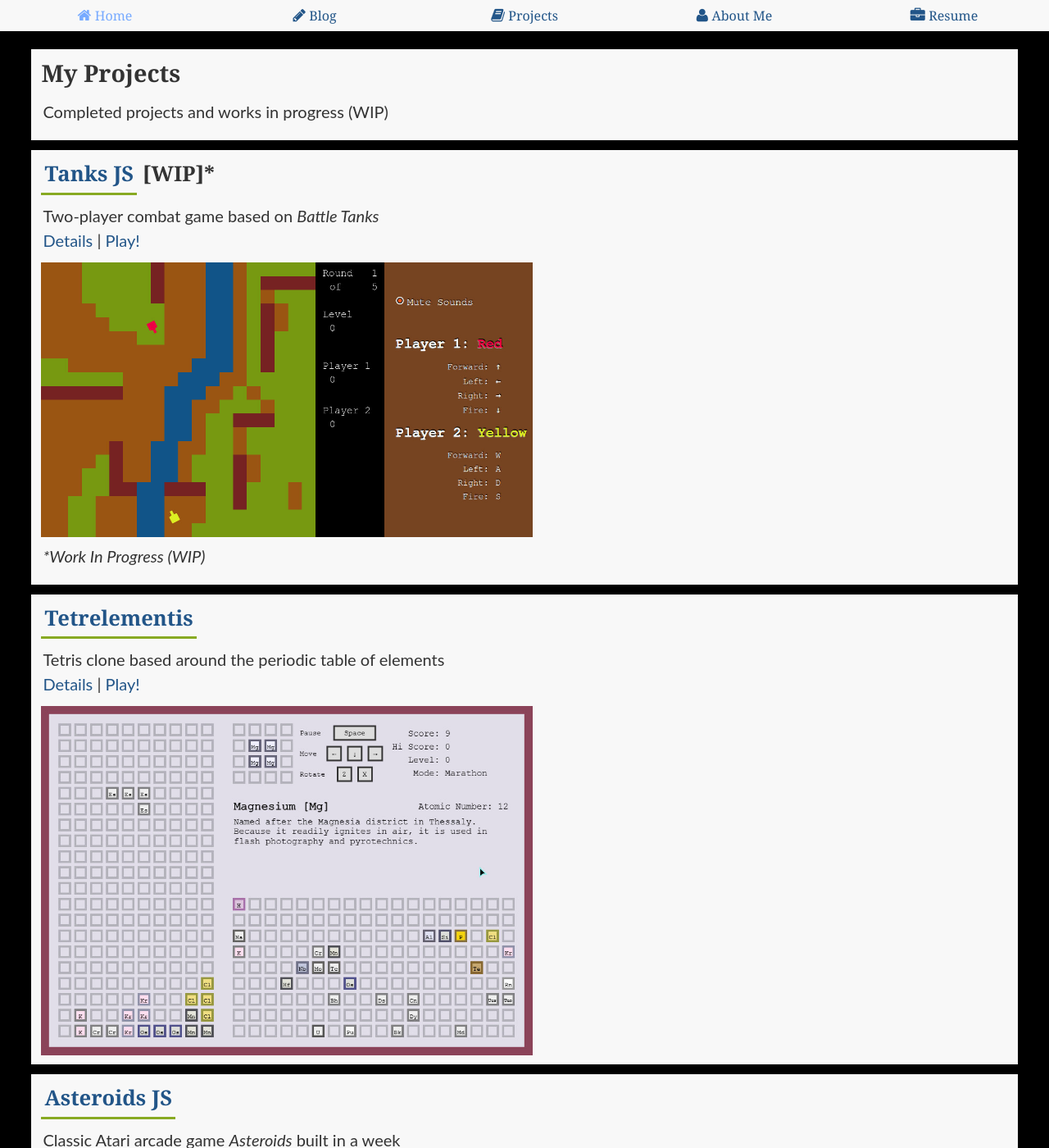
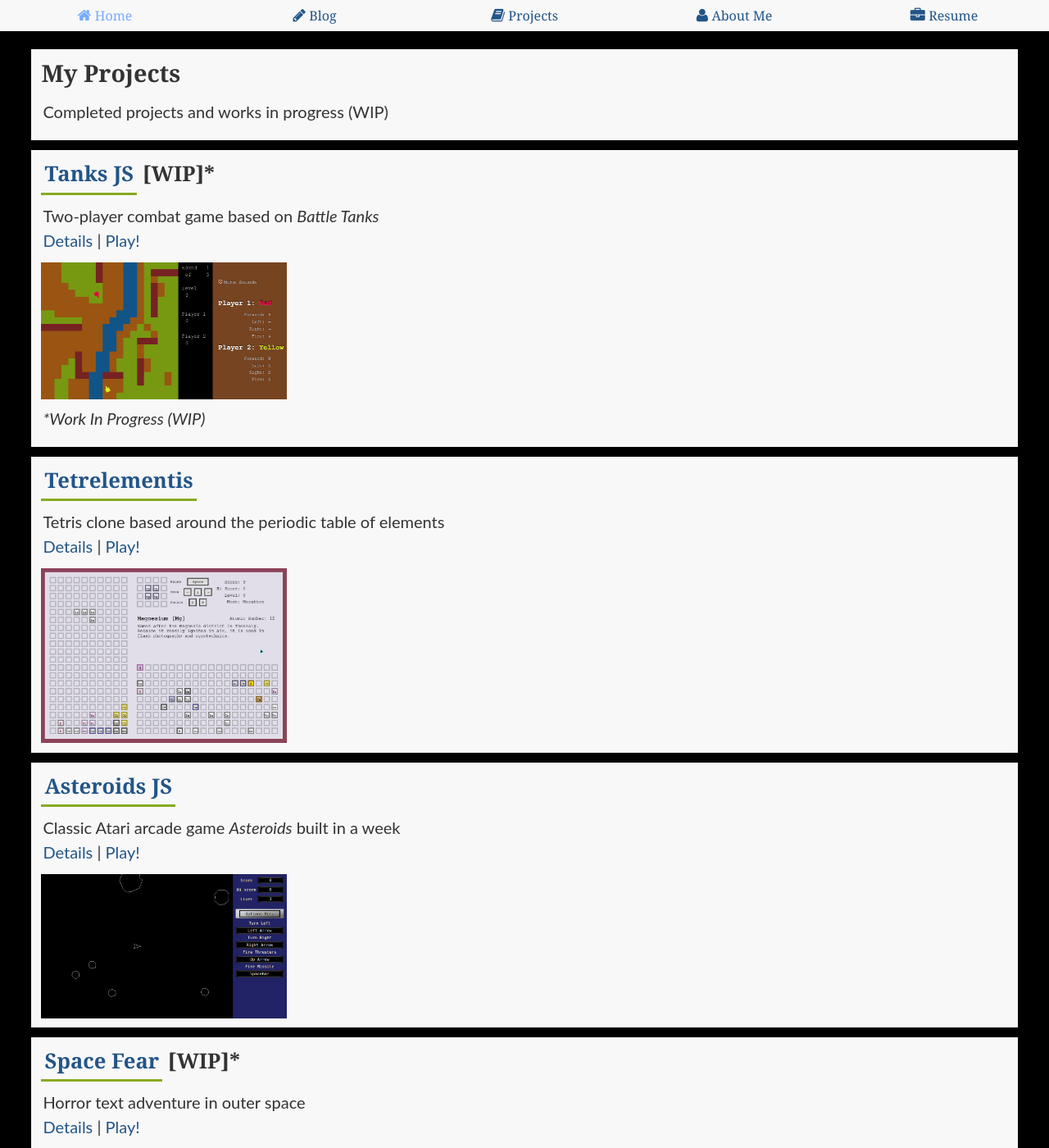
Before and after one commit to peternatewood/RoyTuesday.github.io, a Jekyll site: the page built from _pages/projects.html, in a window 1280 px wide and 1400 px high. Shown: the whole window at 82% size. Built offline with Jekyll 4.4.1, drawn with Linux system fonts in a browser that asks for light colours.

Commit message:
Keep thumbnail previews smaller than on individual project pages

```diff
--- a/_pages/projects.html
+++ b/_pages/projects.html
@@ -17,7 +17,7 @@ permalink: /projects/
     Two-player combat game based on <em>Battle Tanks</em><br/>
     <a href="{{ "\projects\summary\tanks-js" | prepend: site.baseurl }}">Details</a> | <a href="{{ "\projects\tanks-js" | prepend: site.baseurl }}">Play!</a>
   </p>
-  <div class="image-wrapper">
+  <div class="image-wrapper thumbnail">
     <img src="{{ "/imgs/tanks-js.jpg" | prepend: site.baseurl }}" alt="Tanks JS">
   </div>
   <p class="article-body">
@@ -31,7 +31,7 @@ permalink: /projects/
     Tetris clone based around the periodic table of elements<br/>
     <a href="{{ "\projects\summary\tetrelementis" | prepend: site.baseurl }}">Details</a> | <a href="{{ "\projects\tetrelementis" | prepend: site.baseurl }}">Play!</a>
   </p>
-  <div class="image-wrapper">
+  <div class="image-wrapper thumbnail">
     <img src="{{ "/imgs/tetrelementis.jpg" | prepend: site.baseul }}" alt="Tetrelementis">
   </div>
 </article>
@@ -42,7 +42,7 @@ permalink: /projects/
     Classic Atari arcade game <em>Asteroids</em> built in a week<br/>
     <a href="{{ "\projects\summary\asteroids-js" | prepend: site.baseurl }}">Details</a> | <a href="{{ "\projects\asteroids-js" | prepend: site.baseurl }}">Play!</a>
   </p>
-  <div class="image-wrapper">
+  <div class="image-wrapper thumbnail">
     <img src="{{ "/imgs/asteroids-js.jpg" | prepend: site.baseurl }}" alt="Asteroids JS">
   </div>
 </article>
@@ -53,7 +53,7 @@ permalink: /projects/
     Horror text adventure in outer space<br/>
     <a href="{{ "\projects\summary\space-fear" | prepend: site.baseurl }}">Details</a> | <a href="{{ "\projects\space-fear" | prepend: site.baseurl }}">Play!</a>
   </p>
-  <div class="image-wrapper">
+  <div class="image-wrapper thumbnail">
     <img src="{{ "/imgs/space-fear.jpg" | prepend: site.baseurl }}" alt="Space Fear">
   </div>
   <p class="article-body">
--- a/_sass/phone.scss
+++ b/_sass/phone.scss
@@ -102,6 +102,10 @@ article {
   margin: 0 auto;
   width: 94%;
   max-width: 600px;
+
+  &.thumbnail {
+    max-width: 300px;
+  }
 }
 .code {
   background: #FFF;
--- a/index.html
+++ b/index.html
@@ -9,7 +9,7 @@ layout: default
   <p class="article-body">
     Check out my <a href="{{ '/projects' | prepend: site.baseurl }}">programming projects.</a> How about <a href="{{ '/projects/summary/tetrelementis' | prepend: site.baseurl }}" title="Tetrelementis">Tetrelementis</a>?
   </p>
-  <div class="image-wrapper only-tablet-up">
+  <div class="image-wrapper thumbnail only-tablet-up">
     <img src="{{ '/imgs/tetrelementis.jpg' | prepend: site.baseurl }}">
   </div>
   <p class="article-body">
```
